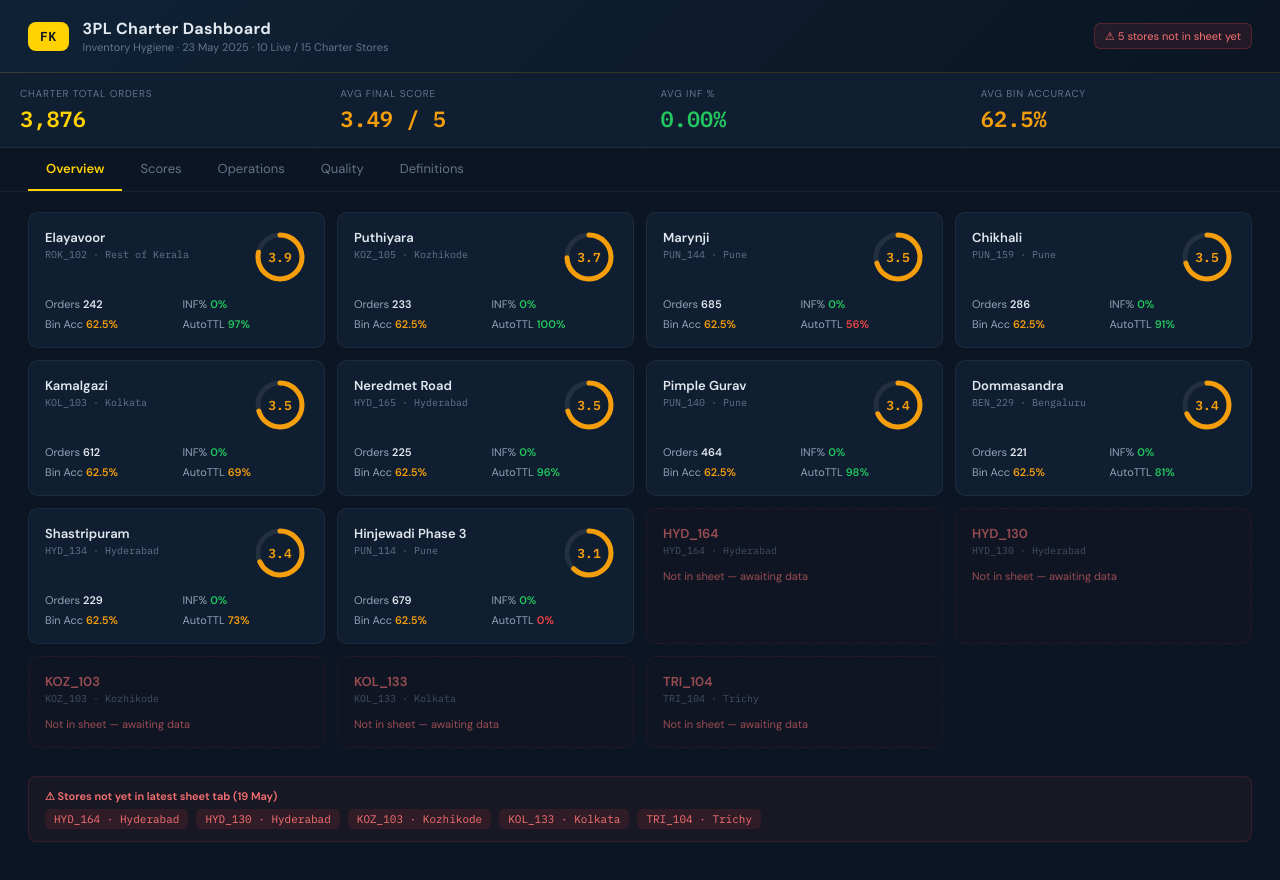
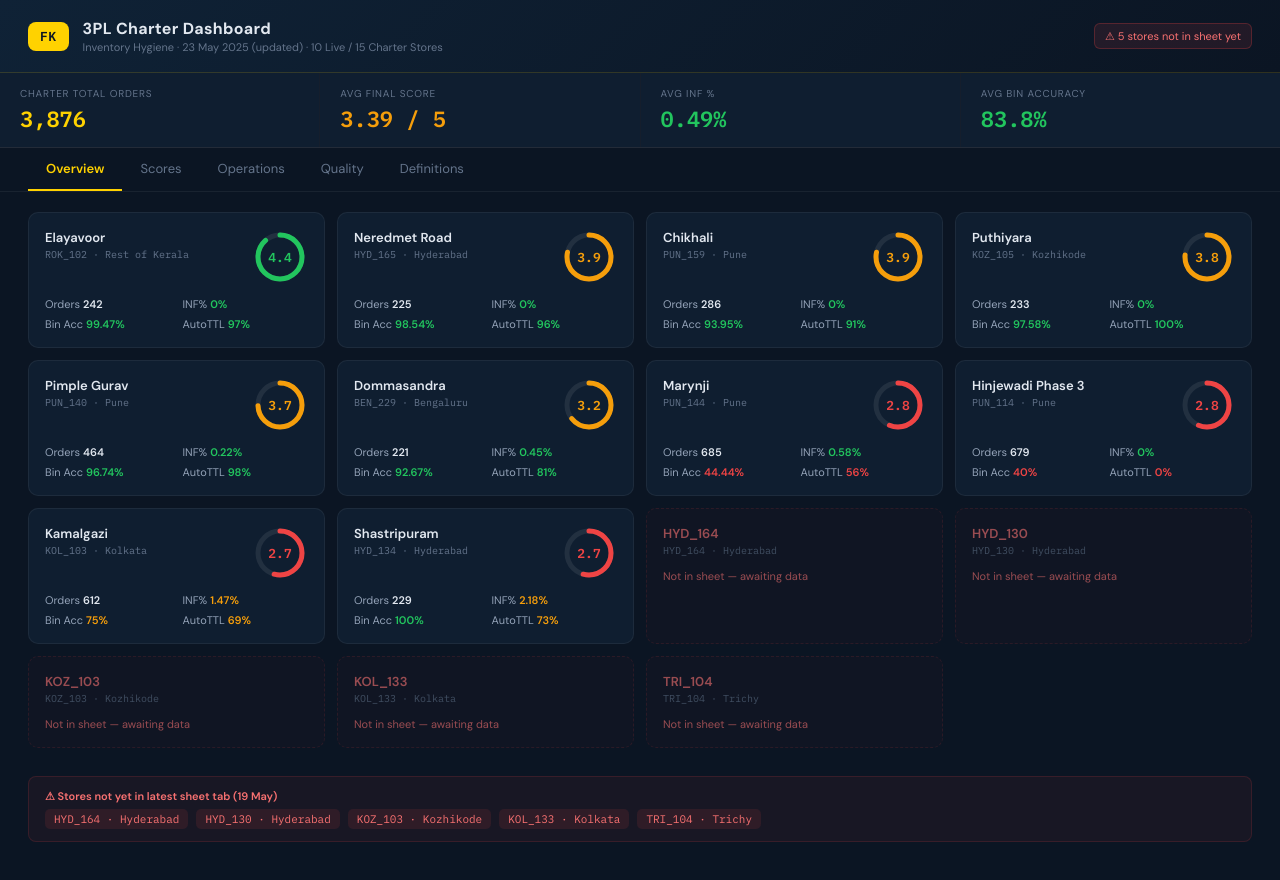
Before and after one commit to boredmonkfk/fk-3pl-inventory-hygiene, a plain HTML site: page index.html in a window 1280 px wide. Drawn offline with nearby package versions, Linux system fonts and the light colour scheme.

Commit message:
Add files via upload

```diff
--- a/index.html
+++ b/index.html
@@ -22,16 +22,16 @@
 const {createElement:h,useState,useMemo,Fragment}=React;
 
 const STORES=[
-  {id:"pun_114_wh_hl_01",name:"Hinjewadi Phase 3",city:"Pune",zone:"West",orders:679,inf_pct:0.0,cold_wp_pct:1.77,bin_acc:62.5,pst_15d:16,hv_pst:97,auto_ttl:0,expired_inv_pct:13.55,dmmq_pct:1.5,final_score:3.1,bin_acc_score:2.5,hv_pst_score:4.7,pst_score:0.4,auto_ttl_score:0.0,cold_wp_score:1.5,inf_score:5.0,expired_score:0.0,dmmq_score:1.5,ptpi_score:5.0},
-  {id:"pun_140_wh_hl_01",name:"Pimple Gurav",city:"Pune",zone:"West",orders:464,inf_pct:0.0,cold_wp_pct:3.54,bin_acc:62.5,pst_15d:46,hv_pst:92,auto_ttl:98,expired_inv_pct:9.05,dmmq_pct:1.3,final_score:3.4,bin_acc_score:2.5,hv_pst_score:4.2,pst_score:1.8,auto_ttl_score:4.9,cold_wp_score:0.0,inf_score:5.0,expired_score:0.0,dmmq_score:1.7,ptpi_score:5.0},
-  {id:"pun_144_wh_hl_01",name:"Marynji",city:"Pune",zone:"West",orders:685,inf_pct:0.0,cold_wp_pct:0.4,bin_acc:62.5,pst_15d:22,hv_pst:86,auto_ttl:56,expired_inv_pct:2.48,dmmq_pct:1.1,final_score:3.5,bin_acc_score:2.5,hv_pst_score:3.8,pst_score:0.8,auto_ttl_score:3.2,cold_wp_score:4.2,inf_score:5.0,expired_score:0.5,dmmq_score:1.9,ptpi_score:5.0},
-  {id:"pun_159_wh_hl_01",name:"Chikhali",city:"Pune",zone:"West",orders:286,inf_pct:0.0,cold_wp_pct:3.56,bin_acc:62.5,pst_15d:26,hv_pst:92,auto_ttl:91,expired_inv_pct:6.64,dmmq_pct:0.3,final_score:3.5,bin_acc_score:2.5,hv_pst_score:4.2,pst_score:1.0,auto_ttl_score:4.6,cold_wp_score:0.0,inf_score:5.0,expired_score:0.0,dmmq_score:3.9,ptpi_score:5.0},
-  {id:"kol_103_wh_hl_01",name:"Kamalgazi",city:"Kolkata",zone:"East",orders:612,inf_pct:0.0,cold_wp_pct:0.8,bin_acc:62.5,pst_15d:20,hv_pst:0,auto_ttl:69,expired_inv_pct:0.98,dmmq_pct:0.6,final_score:3.5,bin_acc_score:2.5,hv_pst_score:0.0,pst_score:0.6,auto_ttl_score:3.8,cold_wp_score:3.4,inf_score:5.0,expired_score:2.0,dmmq_score:2.8,ptpi_score:5.0},
-  {id:"ben_229_wh_hl_01",name:"Dommasandra",city:"Bengaluru",zone:"South",orders:221,inf_pct:0.0,cold_wp_pct:2.6,bin_acc:62.5,pst_15d:37,hv_pst:39,auto_ttl:81,expired_inv_pct:2.71,dmmq_pct:0.8,final_score:3.4,bin_acc_score:2.5,hv_pst_score:1.5,pst_score:1.5,auto_ttl_score:4.2,cold_wp_score:0.6,inf_score:5.0,expired_score:0.3,dmmq_score:2.4,ptpi_score:5.0},
-  {id:"hyd_165_wh_hl_01",name:"Neredmet Road",city:"Hyderabad",zone:"South",orders:225,inf_pct:0.0,cold_wp_pct:2.02,bin_acc:62.5,pst_15d:55,hv_pst:32,auto_ttl:96,expired_inv_pct:0.44,dmmq_pct:1.0,final_score:3.5,bin_acc_score:2.5,hv_pst_score:1.3,pst_score:2.2,auto_ttl_score:4.8,cold_wp_score:1.0,inf_score:5.0,expired_score:3.2,dmmq_score:2.0,ptpi_score:5.0},
-  {id:"hyd_134_wh_hl_01",name:"Shastripuram",city:"Hyderabad",zone:"South",orders:229,inf_pct:0.0,cold_wp_pct:0.19,bin_acc:62.5,pst_15d:63,hv_pst:5,auto_ttl:73,expired_inv_pct:6.11,dmmq_pct:1.1,final_score:3.4,bin_acc_score:2.5,hv_pst_score:0.0,pst_score:2.5,auto_ttl_score:3.9,cold_wp_score:4.6,inf_score:5.0,expired_score:0.0,dmmq_score:1.9,ptpi_score:5.0},
-  {id:"koz_105_wh_hl_01",name:"Puthiyara",city:"Kozhikode",zone:"South",orders:233,inf_pct:0.0,cold_wp_pct:1.98,bin_acc:62.5,pst_15d:57,hv_pst:24,auto_ttl:100,expired_inv_pct:0.0,dmmq_pct:0.7,final_score:3.7,bin_acc_score:2.5,hv_pst_score:0.9,pst_score:2.3,auto_ttl_score:5.0,cold_wp_score:1.0,inf_score:5.0,expired_score:5.0,dmmq_score:2.7,ptpi_score:5.0},
-  {id:"rok_102_wh_hl_01",name:"Elayavoor",city:"Rest of Kerala",zone:"South",orders:242,inf_pct:0.0,cold_wp_pct:9.35,bin_acc:62.5,pst_15d:77,hv_pst:53,auto_ttl:97,expired_inv_pct:0.0,dmmq_pct:0.3,final_score:3.9,bin_acc_score:2.5,hv_pst_score:2.1,pst_score:3.1,auto_ttl_score:4.9,cold_wp_score:0.0,inf_score:5.0,expired_score:5.0,dmmq_score:4.1,ptpi_score:5.0},
+  {id:"pun_144_wh_hl_01",name:"Marynji",city:"Pune",zone:"West",orders:685,inf_pct:0.58,cold_wp_pct:3.16,bin_acc:44.44,pst_15d:22.0,hv_pst:86.0,auto_ttl:56.0,expired_inv_pct:2.48,dmmq_pct:1.1,loc_lot:1.4,final_score:2.8,bin_acc_score:1.8,hv_pst_score:3.8,pst_score:0.8,auto_ttl_score:3.2,cold_wp_score:0.2,inf_score:3.8,expired_score:0.5,dmmq_score:1.9,ptpi_score:4.6,loc_lot_score:3.4},
+  {id:"pun_114_wh_hl_01",name:"Hinjewadi Phase 3",city:"Pune",zone:"West",orders:679,inf_pct:0.0,cold_wp_pct:1.42,bin_acc:40.0,pst_15d:16.0,hv_pst:97.0,auto_ttl:0.0,expired_inv_pct:13.55,dmmq_pct:1.5,loc_lot:1.42,final_score:2.8,bin_acc_score:1.6,hv_pst_score:4.7,pst_score:0.4,auto_ttl_score:0.0,cold_wp_score:2.2,inf_score:5.0,expired_score:0.0,dmmq_score:1.5,ptpi_score:3.9,loc_lot_score:3.3},
+  {id:"pun_140_wh_hl_01",name:"Pimple Gurav",city:"Pune",zone:"West",orders:464,inf_pct:0.22,cold_wp_pct:2.22,bin_acc:96.74,pst_15d:46.0,hv_pst:92.0,auto_ttl:98.0,expired_inv_pct:9.05,dmmq_pct:1.3,loc_lot:1.44,final_score:3.7,bin_acc_score:4.7,hv_pst_score:4.2,pst_score:1.8,auto_ttl_score:4.9,cold_wp_score:0.9,inf_score:4.6,expired_score:0.0,dmmq_score:1.7,ptpi_score:4.7,loc_lot_score:3.2},
+  {id:"kol_103_wh_hl_01",name:"Kamalgazi",city:"Kolkata",zone:"East",orders:612,inf_pct:1.47,cold_wp_pct:4.35,bin_acc:75.0,pst_15d:20.0,hv_pst:0.0,auto_ttl:69.0,expired_inv_pct:0.98,dmmq_pct:0.6,loc_lot:1.22,final_score:2.7,bin_acc_score:3.0,hv_pst_score:0.0,pst_score:0.6,auto_ttl_score:3.8,cold_wp_score:0.0,inf_score:2.1,expired_score:2.0,dmmq_score:2.8,ptpi_score:4.4,loc_lot_score:4.2},
+  {id:"ben_229_wh_hl_01",name:"Dommasandra",city:"Bengaluru",zone:"South",orders:221,inf_pct:0.45,cold_wp_pct:2.6,bin_acc:92.67,pst_15d:37.0,hv_pst:39.0,auto_ttl:81.0,expired_inv_pct:2.71,dmmq_pct:0.8,loc_lot:1.18,final_score:3.2,bin_acc_score:4.3,hv_pst_score:1.5,pst_score:1.5,auto_ttl_score:4.2,cold_wp_score:0.6,inf_score:4.1,expired_score:0.3,dmmq_score:2.4,ptpi_score:3.3,loc_lot_score:4.5},
+  {id:"hyd_165_wh_hl_01",name:"Neredmet Road",city:"Hyderabad",zone:"South",orders:225,inf_pct:0.0,cold_wp_pct:3.45,bin_acc:98.54,pst_15d:55.0,hv_pst:32.0,auto_ttl:96.0,expired_inv_pct:0.44,dmmq_pct:1.0,loc_lot:1.25,final_score:3.9,bin_acc_score:4.9,hv_pst_score:1.3,pst_score:2.2,auto_ttl_score:4.8,cold_wp_score:0.0,inf_score:5.0,expired_score:3.2,dmmq_score:2.0,ptpi_score:5.0,loc_lot_score:4.0},
+  {id:"koz_105_wh_hl_01",name:"Puthiyara",city:"Kozhikode",zone:"South",orders:233,inf_pct:0.0,cold_wp_pct:7.81,bin_acc:97.58,pst_15d:57.0,hv_pst:24.0,auto_ttl:100.0,expired_inv_pct:0.0,dmmq_pct:0.7,loc_lot:1.38,final_score:3.8,bin_acc_score:4.8,hv_pst_score:0.9,pst_score:2.3,auto_ttl_score:5.0,cold_wp_score:0.0,inf_score:5.0,expired_score:5.0,dmmq_score:2.7,ptpi_score:3.6,loc_lot_score:3.5},
+  {id:"rok_102_wh_hl_01",name:"Elayavoor",city:"Rest of Kerala",zone:"South",orders:242,inf_pct:0.0,cold_wp_pct:0.0,bin_acc:99.47,pst_15d:77.0,hv_pst:53.0,auto_ttl:97.0,expired_inv_pct:0.0,dmmq_pct:0.3,loc_lot:1.31,final_score:4.4,bin_acc_score:4.9,hv_pst_score:2.1,pst_score:3.1,auto_ttl_score:4.9,cold_wp_score:5.0,inf_score:5.0,expired_score:5.0,dmmq_score:4.1,ptpi_score:4.1,loc_lot_score:3.8},
+  {id:"hyd_134_wh_hl_01",name:"Shastripuram",city:"Hyderabad",zone:"South",orders:229,inf_pct:2.18,cold_wp_pct:4.59,bin_acc:100.0,pst_15d:63.0,hv_pst:5.0,auto_ttl:73.0,expired_inv_pct:6.11,dmmq_pct:1.1,loc_lot:1.47,final_score:2.7,bin_acc_score:5.0,hv_pst_score:0.0,pst_score:2.5,auto_ttl_score:3.9,cold_wp_score:0.0,inf_score:1.3,expired_score:0.0,dmmq_score:1.9,ptpi_score:4.1,loc_lot_score:3.1},
+  {id:"pun_159_wh_hl_01",name:"Chikhali",city:"Pune",zone:"West",orders:286,inf_pct:0.0,cold_wp_pct:4.95,bin_acc:93.95,pst_15d:26.0,hv_pst:92.0,auto_ttl:91.0,expired_inv_pct:6.64,dmmq_pct:0.3,loc_lot:1.65,final_score:3.9,bin_acc_score:4.4,hv_pst_score:4.2,pst_score:1.0,auto_ttl_score:4.6,cold_wp_score:0.0,inf_score:5.0,expired_score:0.0,dmmq_score:3.9,ptpi_score:4.9,loc_lot_score:2.4},
 ];
 
 const MISSING=[
@@ -50,7 +50,7 @@ const METRIC_DEFS=[
   {metric:"Auto TTL Adherence", formula:"Auto TTLs closed within 4 hrs / Total auto TTLs generated",     wq:"5.0%", wp:"5.0%", key:"auto_ttl_score", up:true},
   {metric:"INF %",              formula:"Orders INF marked / Total orders",                               wq:"17.5%",wp:"20.0%",key:"inf_score",      up:false},
   {metric:"COLD Wrong Placement",formula:"Cold FSN units in wrong location / Total Cold ATP",             wq:"2.5%", wp:"5.0%", key:"cold_wp_score",  up:false},
-  {metric:"Locations / Lot",    formula:"Average number of locations per WID",                            wq:"5.0%", wp:"5.0%", key:null,             up:false},
+  {metric:"Locations / Lot",    formula:"Average number of locations per WID",                            wq:"5.0%", wp:"5.0%", key:"loc_lot_score",  up:false},
   {metric:"DMMQ",               formula:"Damaged + Misshipment + Missing + Quality complaints / Picked", wq:"10.0%",wp:"10.0%",key:"dmmq_score",     up:false},
   {metric:"PTPI (seconds)",     formula:"Total pick time in seconds / Number of units picked",            wq:"20.0%",wp:"20.0%",key:"ptpi_score",     up:false},
 ];
@@ -65,6 +65,7 @@ const SCORE_COLS=[
   {key:"expired_score",label:"Expiry",wq:"5.0%"},
   {key:"dmmq_score",label:"DMMQ",wq:"10.0%"},
   {key:"ptpi_score",label:"PTPI",wq:"20.0%"},
+  {key:"loc_lot_score",label:"Loc/Lot",wq:"5.0%"},
 ];
 
 const TABS=["Overview","Scores","Operations","Quality","Definitions"];
@@ -140,7 +141,7 @@ function App(){
         h("div",{style:{background:"#FFD200",borderRadius:8,padding:"6px 12px",fontWeight:800,fontSize:13,color:"#0B1523",letterSpacing:.5,...mono}},"FK"),
         h("div",null,
           h("div",{style:{fontSize:16,fontWeight:700,letterSpacing:.3}},"3PL Charter Dashboard"),
-          h("div",{style:{fontSize:11,color:"#64748b",marginTop:1}},"Inventory Hygiene · 23 May 2025 · "+STORES.length+" Live / 15 Charter Stores")
+          h("div",{style:{fontSize:11,color:"#64748b",marginTop:1}},"Inventory Hygiene · 23 May 2025 (updated) · "+STORES.length+" Live / 15 Charter Stores")
         )
       ),
       h("div",{style:{background:"rgba(239,68,68,0.1)",border:"1px solid rgba(239,68,68,0.25)",borderRadius:6,padding:"5px 10px",fontSize:11,color:"#f87171"}},
```
